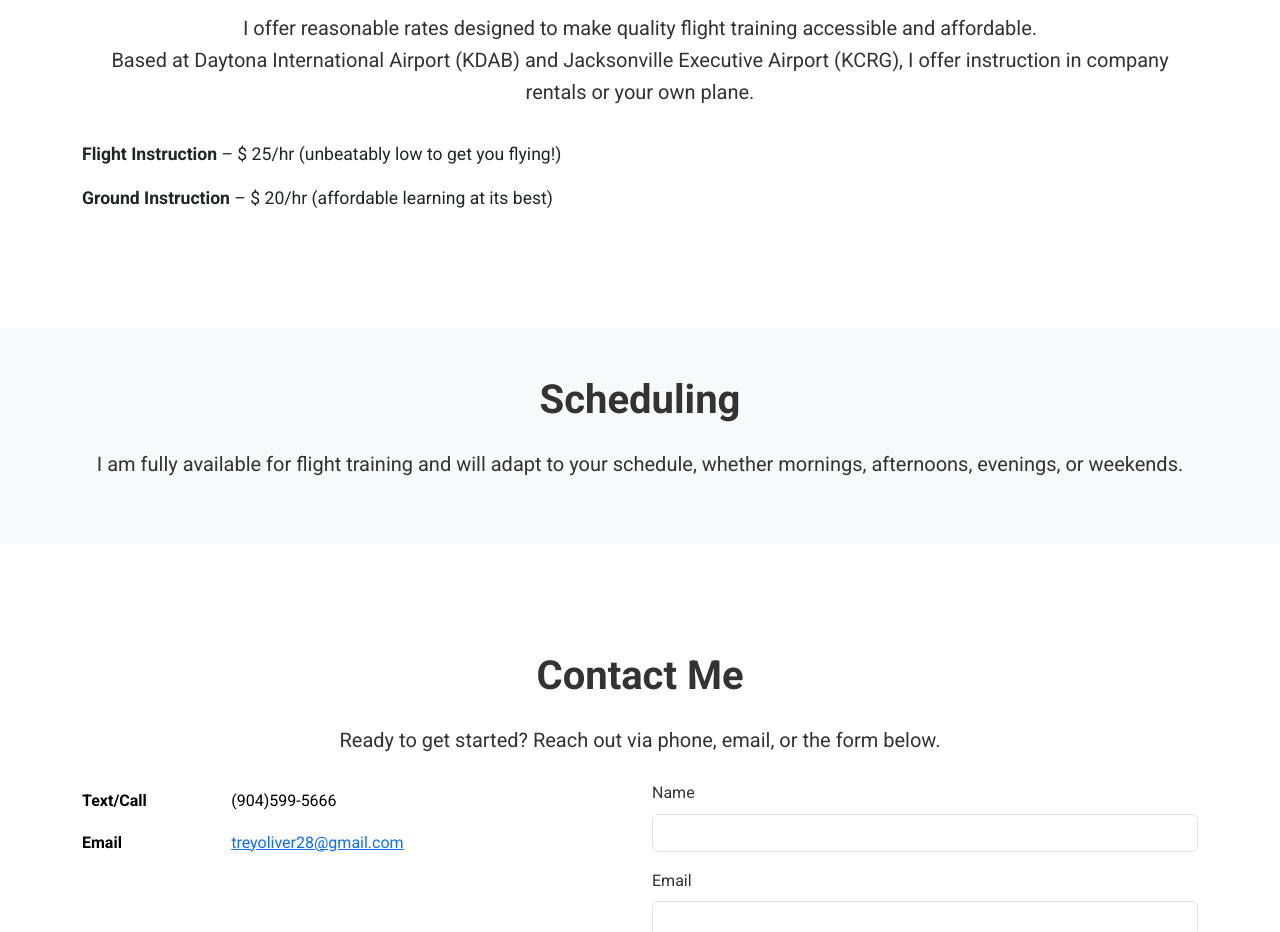
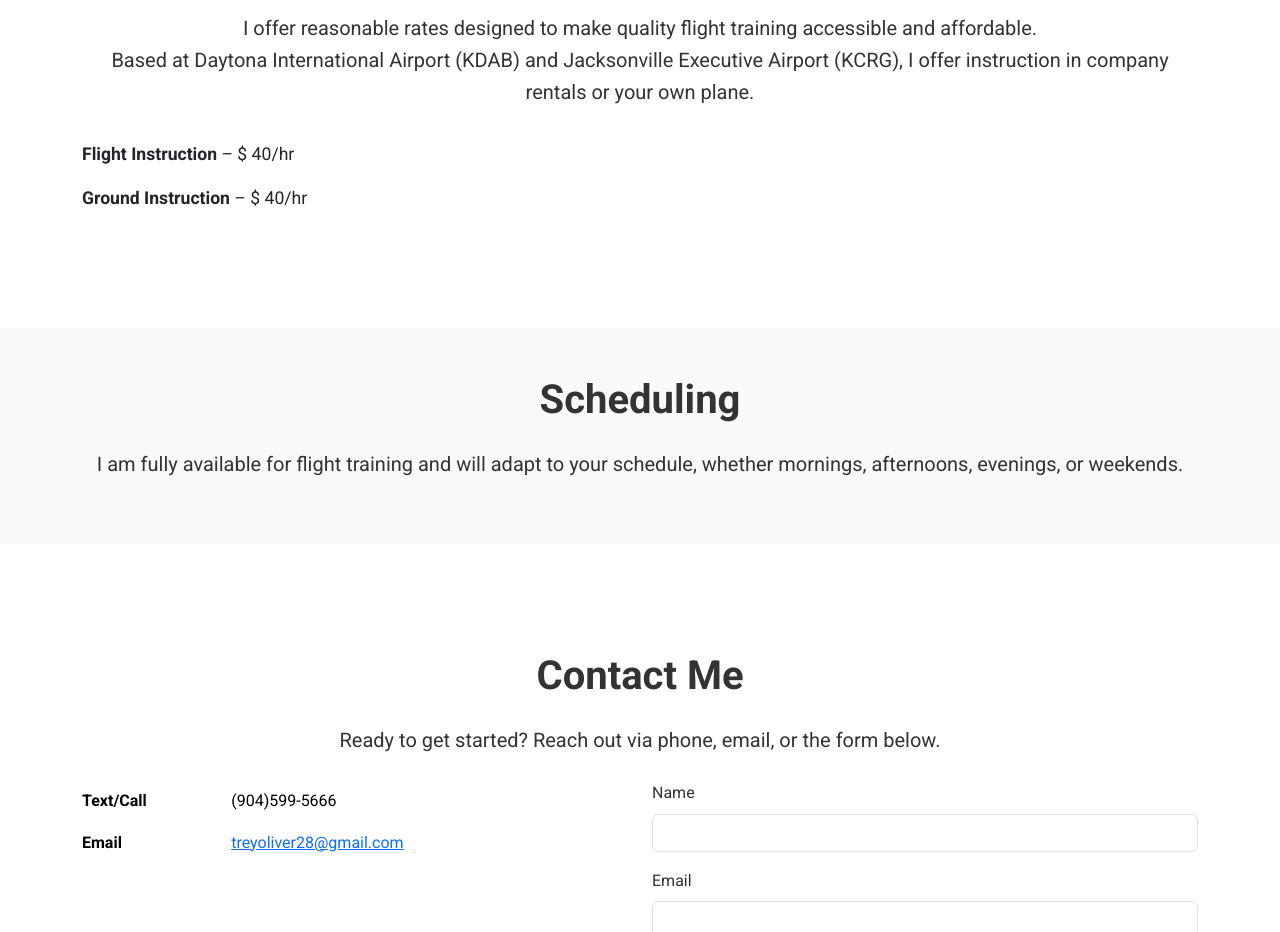
Before and after one commit to treyoliver28/flywithtrey.github.io, a plain HTML site: page index.html in a window 1280 px wide. Shown: the part 2280-3212 px from the top of the page. Drawn offline with nearby package versions, Linux system fonts and the light colour scheme.

Commit message:
updated price

```diff
--- a/index.html
+++ b/index.html
@@ -76,8 +76,8 @@
     <h1 class="text-center mb-4">Rates</h1>
     <p class="lead text-center mb-4">I offer reasonable rates designed to make quality flight training accessible and affordable. <br>Based at Daytona International Airport (KDAB) and Jacksonville Executive Airport (KCRG), I offer instruction in company rentals or your own plane.</p>
     <ul class="list-group list-group-flush">
-        <li class="list-group-item"><strong>Flight Instruction</strong> – $ 25/hr (unbeatably low to get you flying!)</li>
-        <li class="list-group-item"><strong>Ground Instruction</strong> – $ 20/hr (affordable learning at its best)</li>
+        <li class="list-group-item"><strong>Flight Instruction</strong> – $ 40/hr </li>
+        <li class="list-group-item"><strong>Ground Instruction</strong> – $ 40/hr </li>
     </ul>
 </section>
 
```
